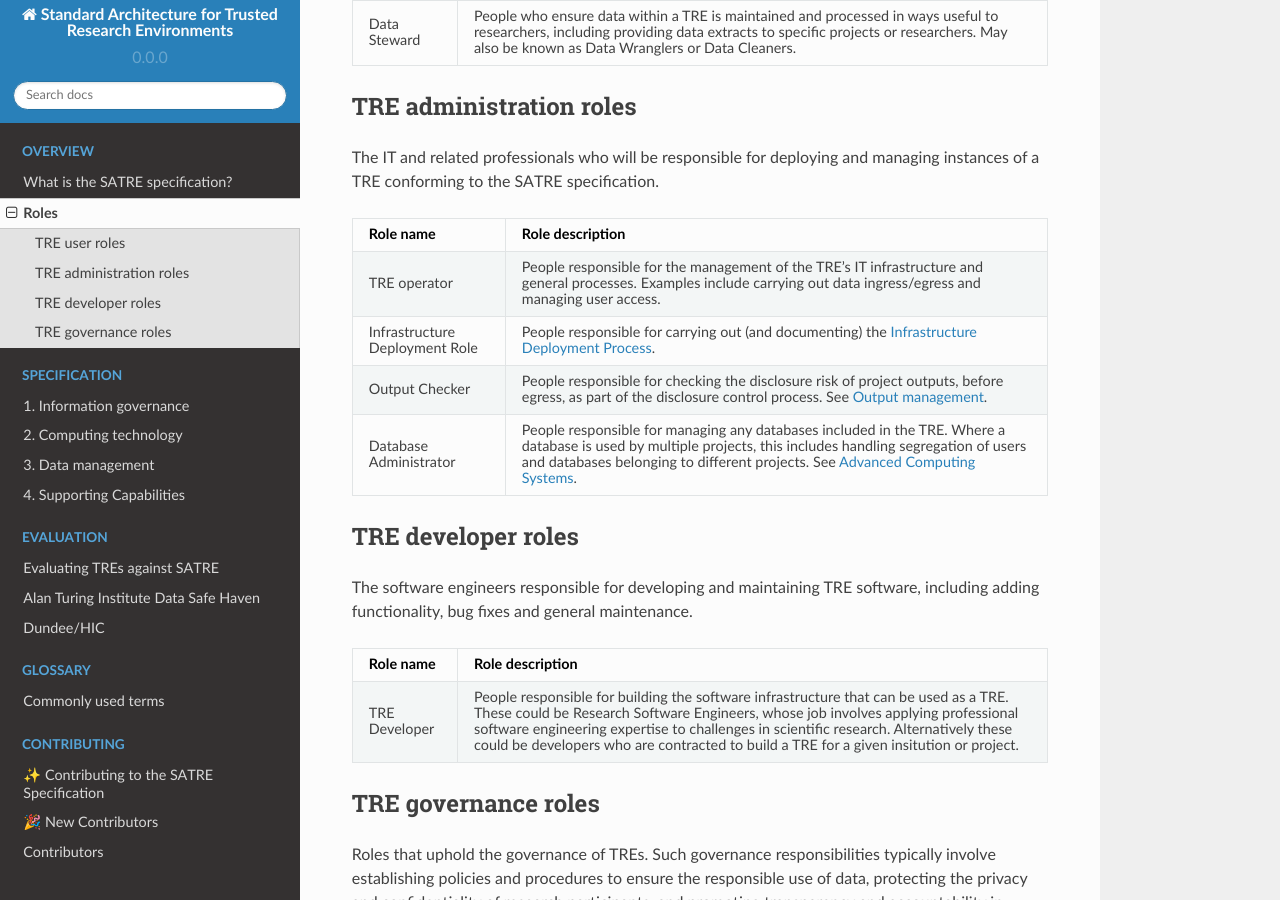
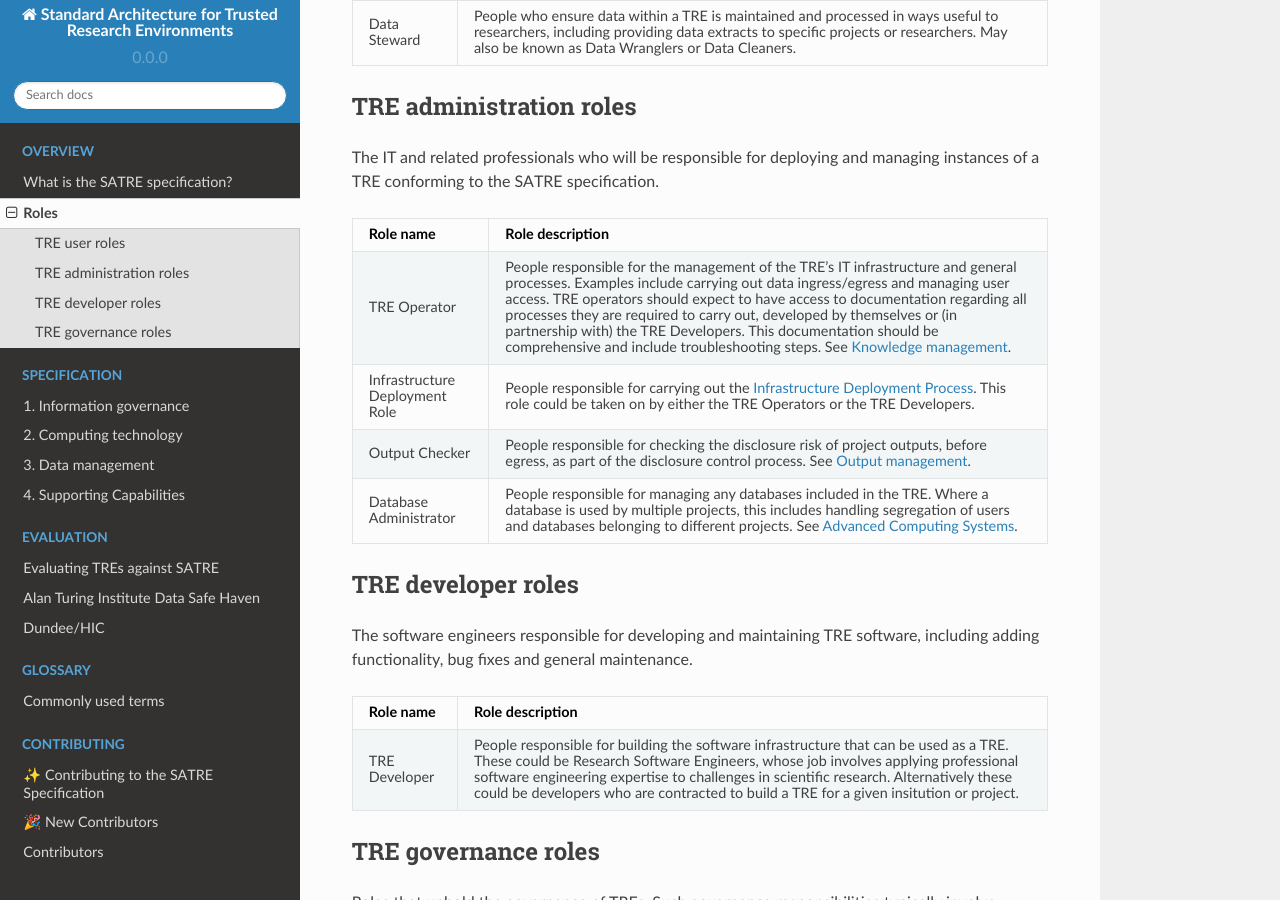
Before and after one commit to sa-tre/satre-specification, a Sphinx documentation site: the page built from docs/source/roles.md, in a window 1280 px wide and 900 px high, scrolled down 506 px. Built offline with Sphinx 7.4.7 and the Read the Docs theme 2.0.0, drawn with Linux system fonts in a browser that asks for light colours.

Commit message:
update TRE operator def

```diff
--- a/docs/source/roles.md
+++ b/docs/source/roles.md
@@ -39,10 +39,10 @@ The IT and related professionals who will be responsible for deploying and manag
 
 * - Role name
   - Role description
-* - TRE operator
-  - People responsible for the management of the TRE's IT infrastructure and general processes. Examples include carrying out data ingress/egress and managing user access.
+* - TRE Operator
+  - People responsible for the management of the TRE's IT infrastructure and general processes. Examples include carrying out data ingress/egress and managing user access. TRE operators should expect to have access to documentation regarding all processes they are required to carry out, developed by themselves or (in partnership with) the TRE Developers. This documentation should be comprehensive and include troubleshooting steps. See {ref}`knowledge_management`.
 * - Infrastructure Deployment Role
-  - People responsible for carrying out (and documenting) the {ref}`infrastructure_deployment_process`.
+  - People responsible for carrying out the {ref}`infrastructure_deployment_process`. This role could be taken on by either the TRE Operators or the TRE Developers.
 * - Output Checker
   - People responsible for checking the disclosure risk of project outputs, before egress, as part of the disclosure control process. See {ref}`output_management`.
 * - Database Administrator
```
Also changed, not shown: docs/source/pillars/supporting.md (+2 -0 lines).
